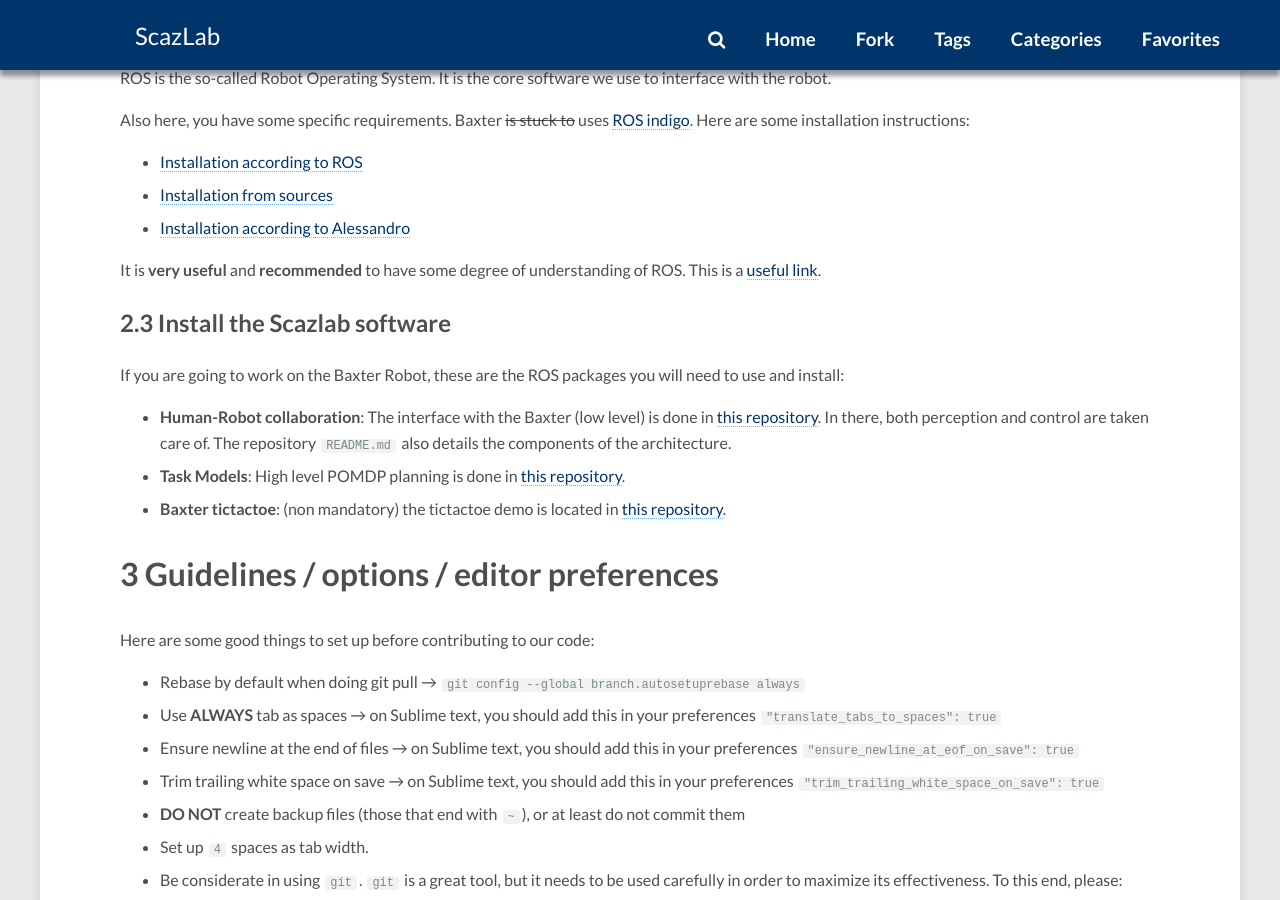
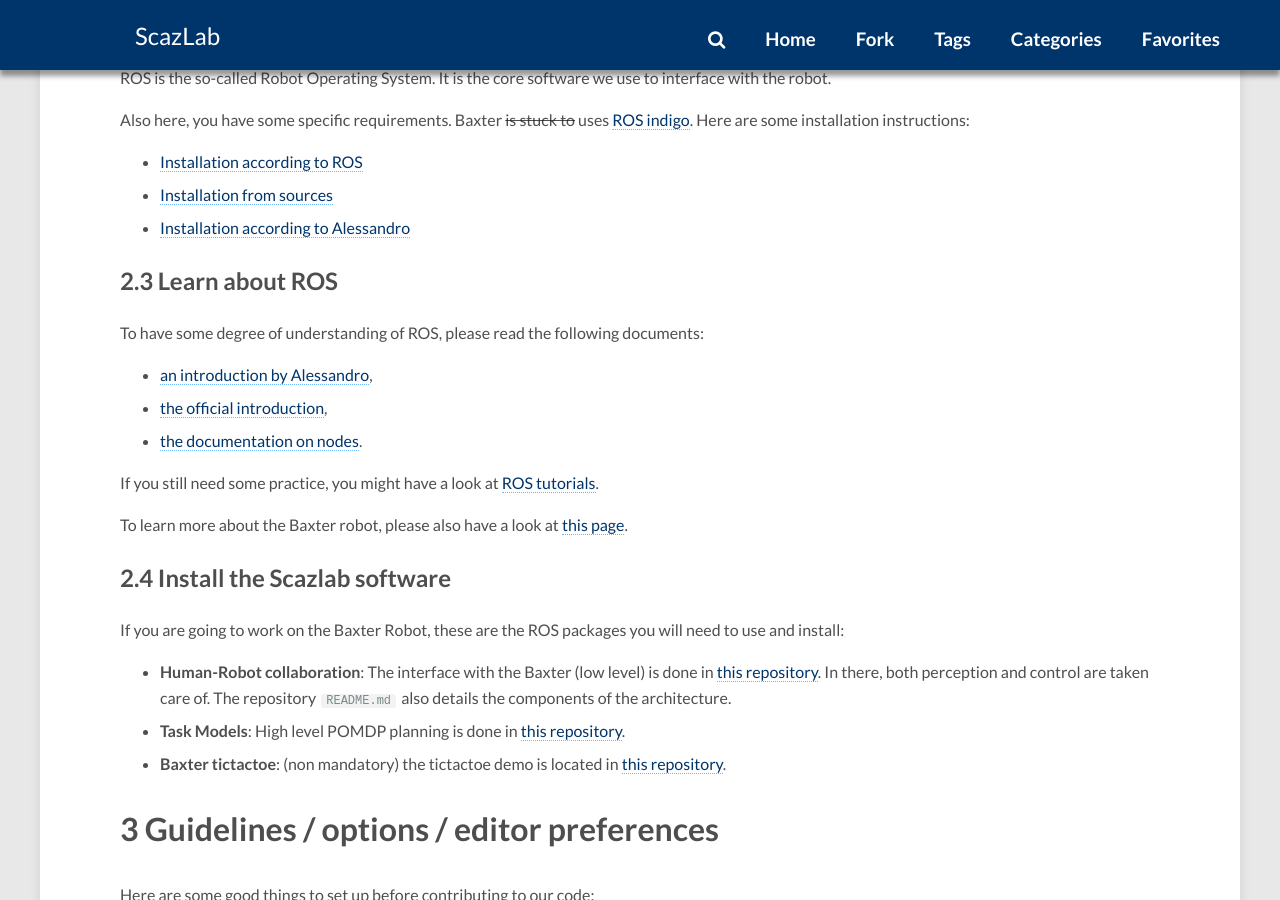
Before and after one commit to ScazLab/ScazLab.github.io, a Jekyll site: the page built from _posts/2017-09-19-Start-in-the-lab.md, in a window 1280 px wide and 900 px high, scrolled down 1779 px. Built offline with Jekyll 4.4.1, drawn with Linux system fonts in a browser that asks for light colours; nearby versions of some CDN libraries; comment, search, counter and statistics services are not loaded.

Commit message:
More ROS tutorials to lab cheat sheet.

```diff
--- a/_posts/2017-09-19-Start-in-the-lab.md
+++ b/_posts/2017-09-19-Start-in-the-lab.md
@@ -52,9 +52,18 @@ Also here, you have some specific requirements. Baxter ~~is stuck to~~ uses [ROS
   - [Installation from sources](http://wiki.ros.org/indigo/Installation/Source)
   - [Installation according to Alessandro](https://alecive.github.io/ros_installation.html)
 
-It is **very useful** and **recommended** to have some degree of understanding of ROS. This is a [useful link](https://alecive.github.io/ros_concepts.html).
+## 2.3 Learn about ROS
 
-## 2.3 Install the Scazlab software
+To have some degree of understanding of ROS, please read the following documents:
+  - [an introduction by Alessandro](https://alecive.github.io/ros_concepts.html),
+  - [the official introduction](http://wiki.ros.org/ROS/Concepts),
+  - [the documentation on nodes](http://wiki.ros.org/Nodes).
+
+If you still need some practice, you might have a look at [ROS tutorials](http://wiki.ros.org/ROS/Tutorials).
+
+To learn more about the Baxter robot, please also have a look at [this page]({% post_url 2017-03-08-Baxter-cheat-sheet %}).
+
+## 2.4 Install the Scazlab software
 
 If you are going to work on the Baxter Robot, these are the ROS packages you will need to use and install:
 
```
